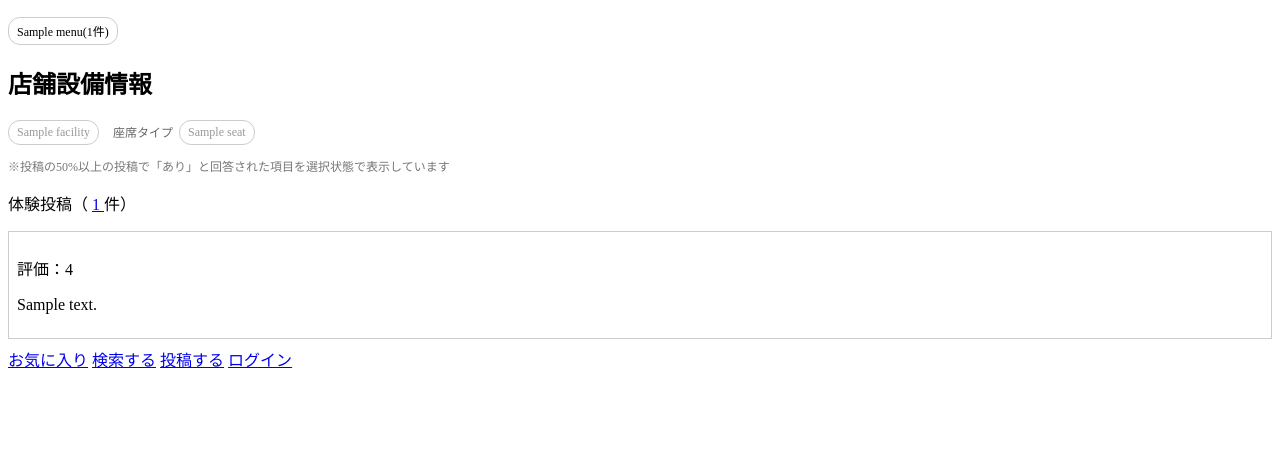
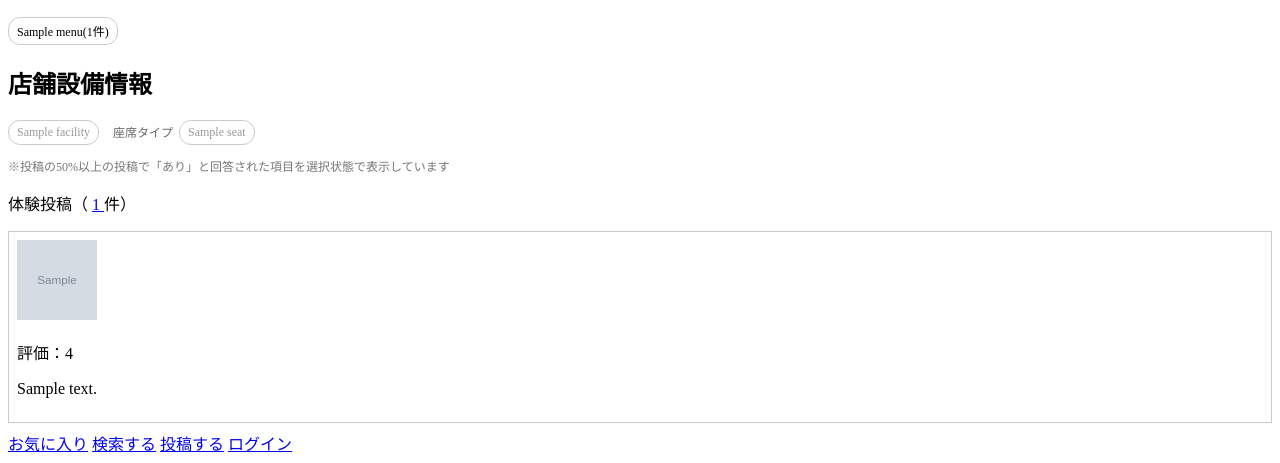
Before and after one commit to asaki-taniguchi/KodoMeal, a Django app: template templates/store_detail.html in a window 1280 px wide. Shown: the part 525-988 px from the top of the page. Before the commit the page ends 893 px from the top, so only its background shows below. Run offline with Django 5.2, Linux system fonts and the light colour scheme; tables that the repository leaves empty hold one stand-in row (values such as "Sample post"); the template is opened without the code that fills it: values that come from a table or form of the project are taken from there, most other values are stand-ins (such as "Sample title", 1, 10 or a date in 2020); grey boxes marked "Sample" are stand-in pictures.

Commit message:
店舗詳細の投稿プレビューに画像を表示

```diff
--- a/templates/store_detail.html
+++ b/templates/store_detail.html
@@ -220,6 +220,15 @@
                     {% if posts_preview %}
                         {% for post in posts_preview %}
                             <div class="post-preview-card" style="border:1px solid #ccc; padding:8px; margin:8px 0;">
+
+                                {% if post.images.all %}
+                                    <div class="post-preview-image-list">
+                                        {% for image in post.images.all %}
+                                            <img src="{{ image.image.url }}" alt="投稿画像" style="width:80px; height:80px; object-fit:cover;">
+                                        {% endfor %}
+                                    </div>
+                                {% endif %}
+
                                 <p>評価：{{ post.rating }}</p>
                                 <p>{{ post.content }}</p>
                             </div>
```
